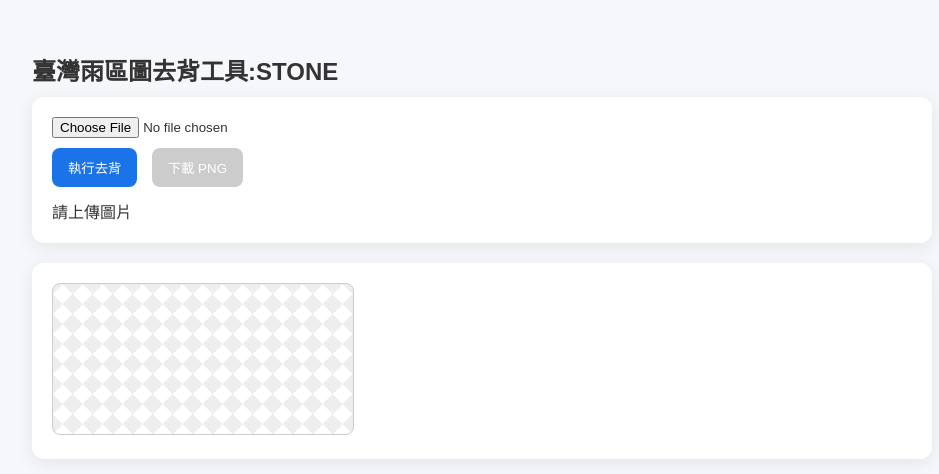
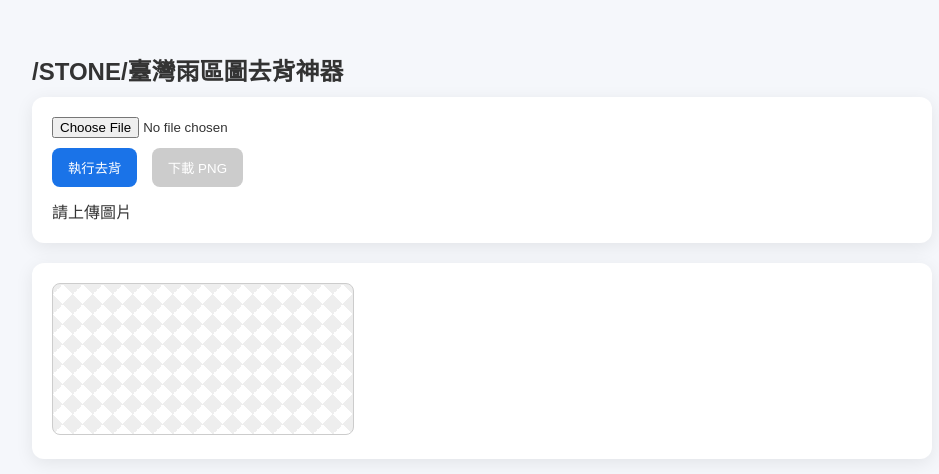
Before and after one commit to pierre0325/rain-mask-tool, a plain HTML site: page index.html in a window 1280 px wide. Shown: the whole page, without its empty margins (158-1097 px from the left). Drawn offline with Linux system fonts and the light colour scheme.

Commit message:
Update index.html

```diff
--- a/index.html
+++ b/index.html
@@ -65,7 +65,7 @@
 <body>
 <div class="container">
 
-<h2>臺灣雨區圖去背工具:STONE</h2>
+<h2>/STONE/臺灣雨區圖去背神器</h2>
 
 <div class="card">
   <!-- 1. 修改：accept 加入 jpg/jpeg -->
```
